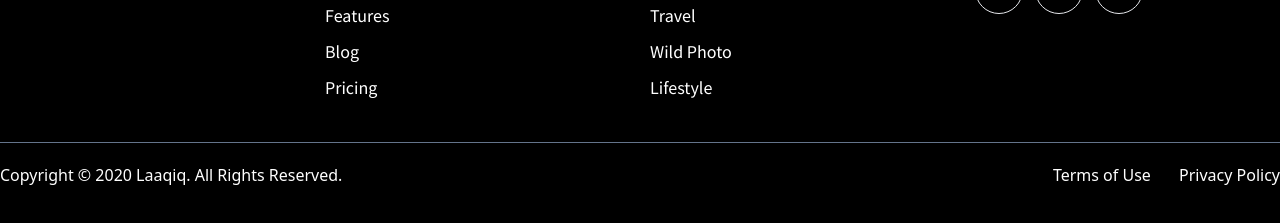
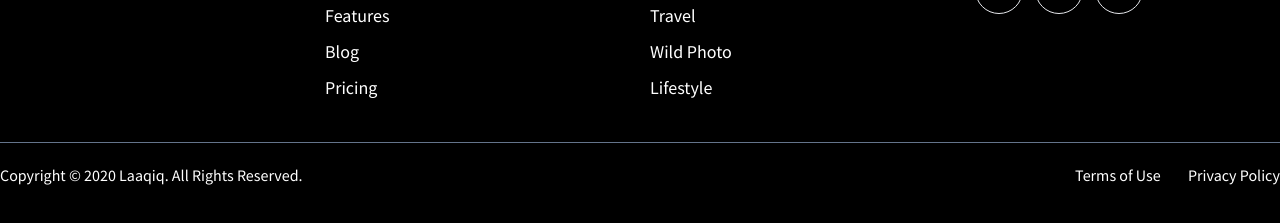
Before and after one commit to fsholehan/photography-land, a website: page index.html in a window 1280 px wide. Shown: the part 7828-8051 px from the top of the page. Drawn offline with nearby package versions, Linux system fonts and the light colour scheme.

Commit message:
I hope this is the last commit

```diff
--- a/index.html
+++ b/index.html
@@ -855,8 +855,8 @@
             </div>
           </div>
         </div>
-        <div class="flex justify-between flex-col items-center space-y-4 md:space-y-0 text-white md:flex-row mt-5">
-          <p>Copyright © 2020 Laaqiq. All Rights Reserved.</p>
+        <div class="flex justify-between flex-col font-sans-pro items-center space-y-4 md:space-y-0 text-white md:flex-row mt-5">
+          <p class=" text-center">Copyright © 2020 Laaqiq. All Rights Reserved.</p>
           <div class="space-x-6">
             <span>Terms of Use</span>
             <span>Privacy Policy</span>
```
Also changed, not shown: public/styles.css.
